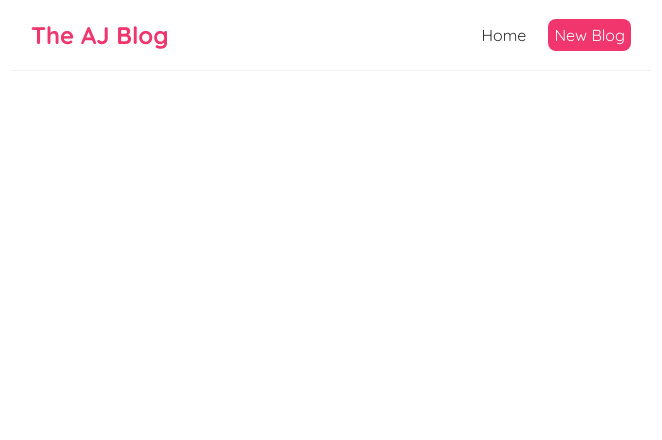
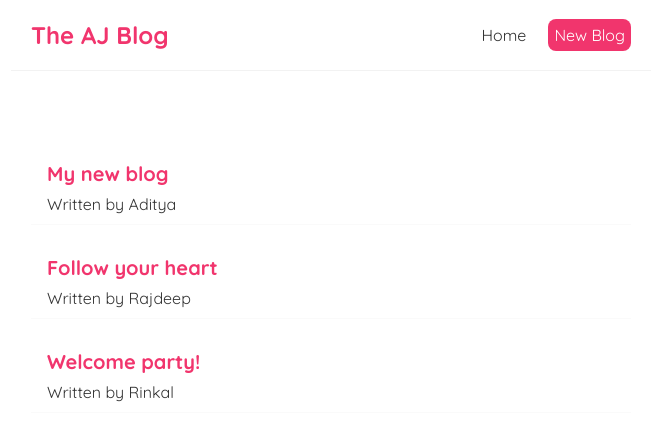
Before and after one commit to adityajinegar/blog-post-react, a React (Create React App) app in the folder aj-blog/: page / in a window 1280 px wide. Shown: the top 440 px of the page, without its empty margins (309-971 px from the left). Built offline with nearby package versions, Linux system fonts and the light colour scheme.

Commit message:
Update Home.js

```diff
--- a/aj-blog/src/components/Home.js
+++ b/aj-blog/src/components/Home.js
@@ -22,7 +22,16 @@
     },
   ]);
 
-  return <div className="home"></div>;
+  return (
+    <div className="home">
+      {blogs.map((blog) => (
+        <div className="blog-preview" key={blog.id}>
+          <h2>{blog.title}</h2>
+          <p>Written by {blog.author}</p>
+        </div>
+      ))}
+    </div>
+  );
 };
 
 export default Home;
```
